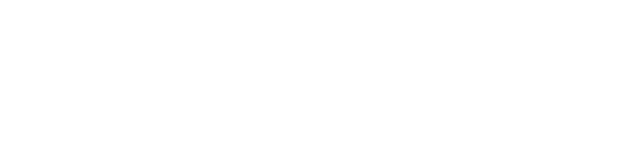
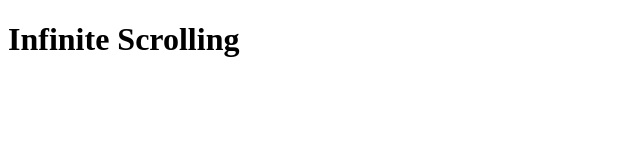
Before and after one commit to Thousifg/Infinite-Scroll, a plain HTML site: page index.html in a window 1280 px wide. Shown: the whole page, without its empty margins (0-640 px from the left). Drawn offline with Linux system fonts and the light colour scheme.

Commit message:
added styling

```diff
--- /dev/null
+++ b/index.css
@@ -0,0 +1,9 @@
+#container {
+  width: 90%;
+  margin: auto;
+}
+.heading {
+  width: 250px;
+  margin: auto;
+  padding: 20px 0;
+}
--- a/index.html
+++ b/index.html
@@ -1,12 +1,17 @@
 <!DOCTYPE html>
 <html lang="en">
-<head>
-    <meta charset="UTF-8">
-    <meta http-equiv="X-UA-Compatible" content="IE=edge">
-    <meta name="viewport" content="width=device-width, initial-scale=1.0">
+  <head>
+    <meta charset="UTF-8" />
+    <meta http-equiv="X-UA-Compatible" content="IE=edge" />
+    <meta name="viewport" content="width=device-width, initial-scale=1.0" />
     <title>Document</title>
-</head>
-<body>
 
-</body>
+  </head>
+  <body>
+    <div id="container">
+      <h1 class="heading">Infinite Scrolling</h1>
+    </div>
+
+    <script src="home.js"></script>
+  </body>
 </html>
```
